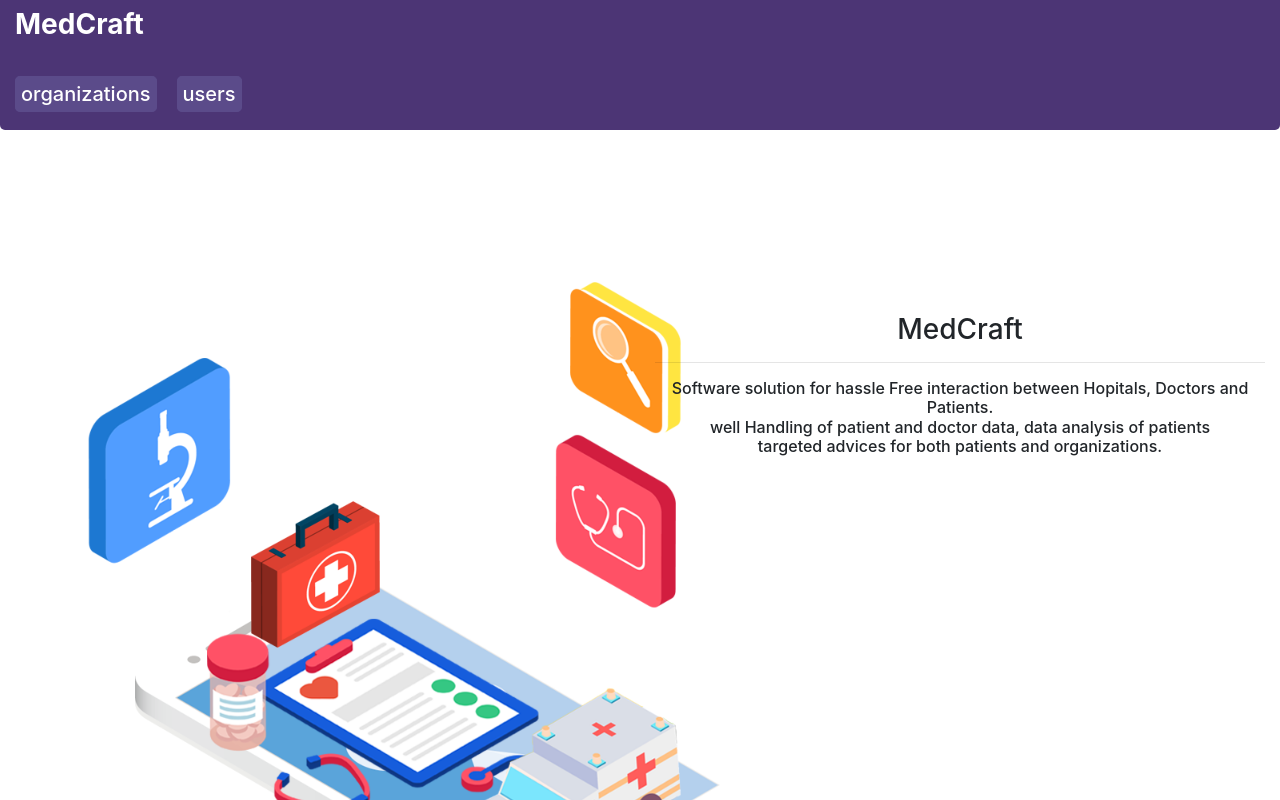
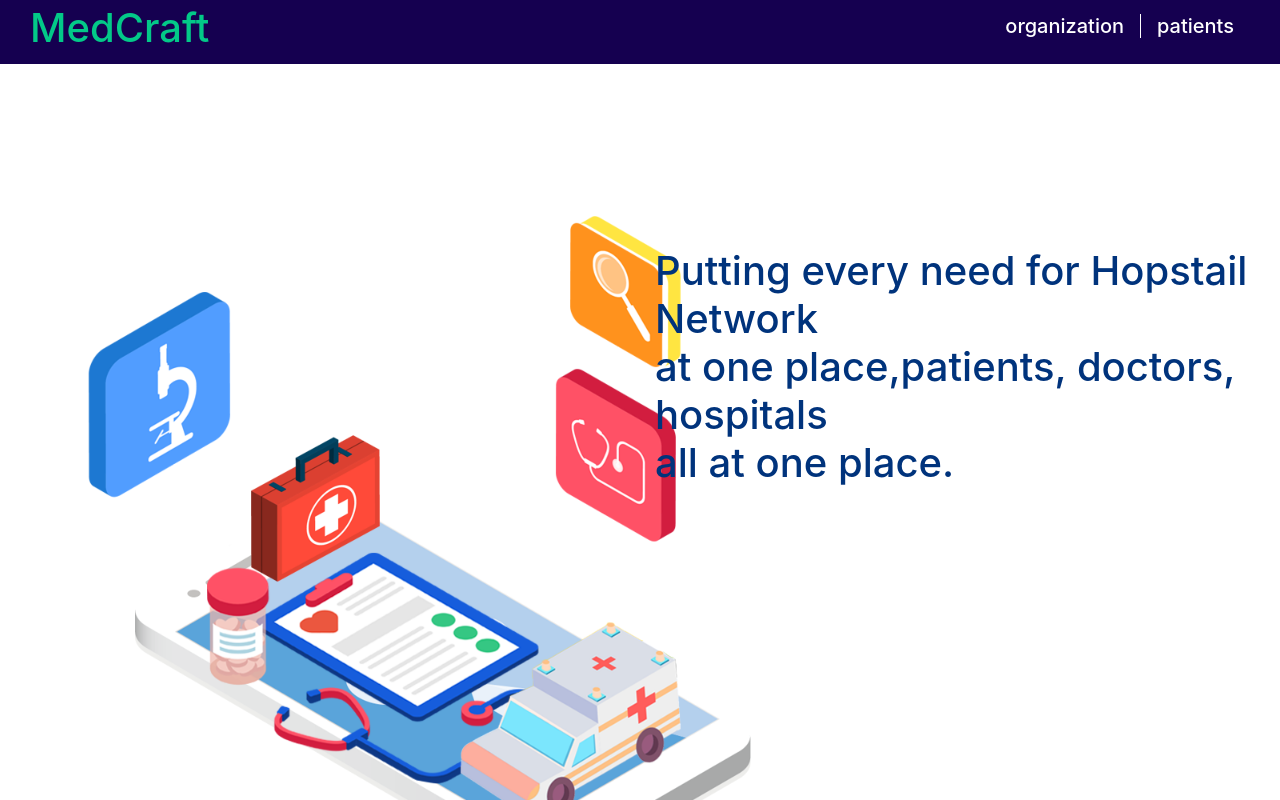
Before and after one commit to santyogesh/medcraft_frontend_ng, an Angular app: page / in a window 1280 px wide. Shown: the top 800 px of the page. Built offline with nearby package versions, Linux system fonts and the light colour scheme.

Commit message:
front-end-change iteration-1

```diff
--- a/src/app/Home/components/home/home.component.html
+++ b/src/app/Home/components/home/home.component.html
@@ -1,14 +1,20 @@
-<div class="container-fluid bg_color_1 navbar_div">
-    <div class="row py-2">
-        <div class="col-sm-10 text-white h3">
-            <p class="font-weight-bold">MedCraft</p>
+<div class="container-fluid navbar-background-color py-1">
+    <div class="d-flex justify-content-around">
+        <div class="col-sm text-white">
+            <p class="logo-nav-color h1">MedCraft</p>
         </div>
-        <div class="col text-white h5 my-3">
-            <span class="user_login_div"><a  routerLink="/org_login" href="#" class="link text-white">organizations</a></span>
-            <span class="user_login_div"><a href="#" class="link text-white">users</a></span>
+
+        <div class="col-sm text-white d-flex justify-content-end padding_top_10">
+            <div>
+                <h5 class="px-3 border_right_1_px" routerLink="/org_login"><span class="hover_underline">organization</span></h5>
+            </div>
+            <div class="mx-3">
+                <h5 class="hover_underline">patients</h5>
+            </div>
         </div>
     </div>
 </div>
+
 <div class="container-fluid">
     <div class="row">
         <div class="col-6">
@@ -16,12 +22,12 @@
         </div>
         <div class="col-6">
             <div class="page_center_txt_content">
-                <p class="h3 text-center">MedCraft</p>
-                <hr />
-                <p class="text-center h6">
-                    Software solution for hassle Free interaction between Hopitals, Doctors and Patients.<br/>
-                    well Handling of patient and doctor data, data analysis of patients <br/>
-                    targeted advices for both patients and organizations.
+                <p class="h1 text_color_1">
+                    Putting every need for Hopstail Network<br/> at one place,patients, doctors, hospitals<br/>
+                    all at one place.
+                </p>
+                <p class="text-center h2 my-3">
+                   <!-- Efficent Solution for your Hospital Network. -->
                 </p>
             </div>
         </div>
--- a/src/styles.css
+++ b/src/styles.css
@@ -42,3 +42,37 @@
     padding: 10px;
     border-radius: 10px;
 }
+
+.big-font {
+    font-size: 6em;
+}
+
+.navbar-background-color {
+    background-color: #150050;
+}
+
+.logo-nav-color {
+    color: #03C988;
+}
+
+.padding_top_10 {
+    padding-top: 10px;
+}
+
+.hover_underline:hover {
+    border-bottom: 1px solid white;
+    cursor: pointer;
+    transition: width 2s;
+}
+
+.text_color_1 {
+    color: #00337C;
+}
+
+.text_color_2 {
+    color: #1C82AD;
+}
+
+.border_right_1_px {
+    border-right: 1px solid white;
+}
```
Also changed, not shown: src/app/components/btn-txt/btn-txt.component.ts (added, +12 -0 lines), src/app/components/btn-txt/btn-txt.component.css (added), src/app/components/btn-txt/btn-txt.component.html (added).
